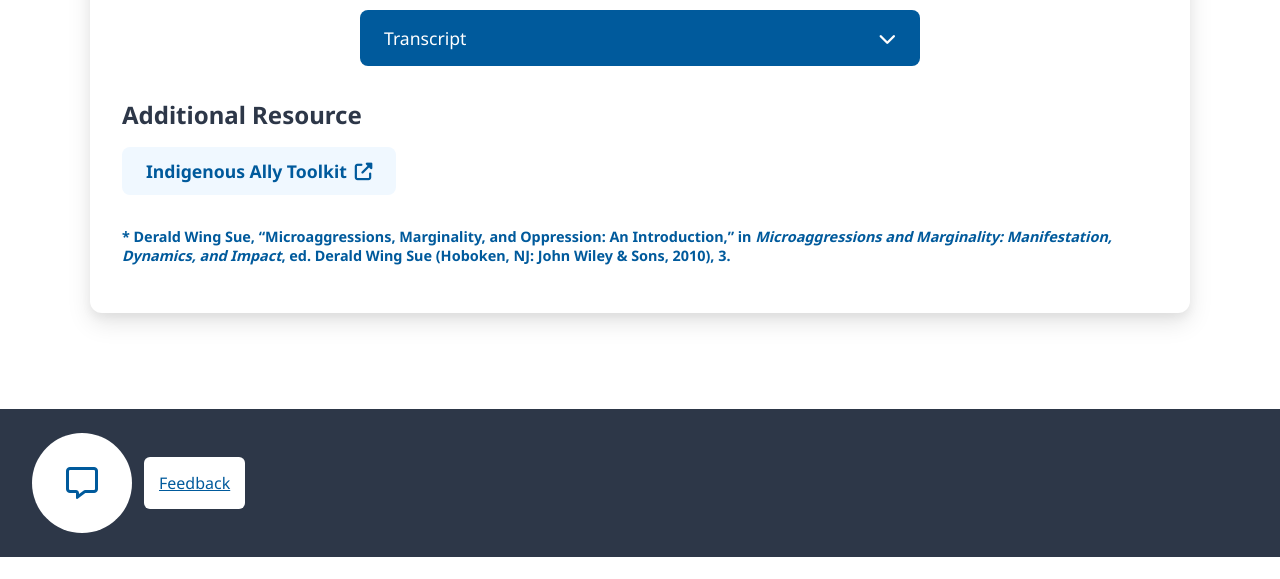
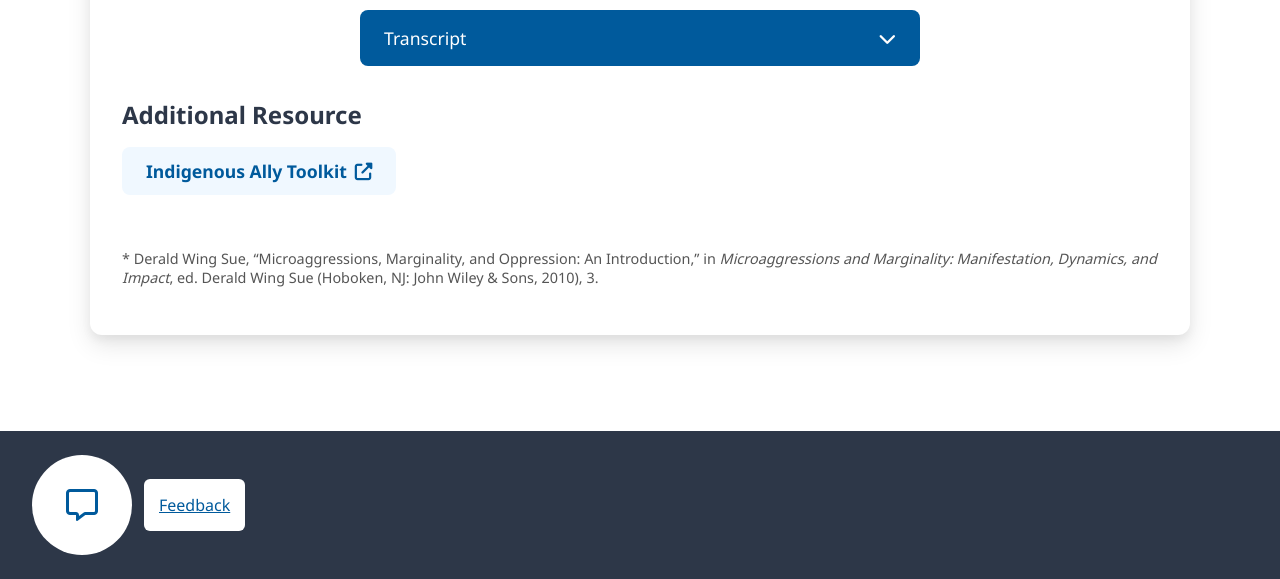
Before and after one commit to abdallahaac/il-microaggression-mac, a website: page index.html in a window 1280 px wide. Shown: the part 1259-1838 px from the top of the page. Before the commit the page ends 1816 px from the top, so only its background shows below. Drawn offline with nearby package versions, Linux system fonts and the light colour scheme.

Commit message:
added changes

```diff
--- a/index.html
+++ b/index.html
@@ -1140,6 +1140,7 @@
 									<i class="fa-solid fa-up-right-from-square"></i>
 								</span>
 							</a>
+							<br /><br />
 							<p
 								id="footnote-1"
 								style="
@@ -1148,15 +1149,13 @@
 									margin-top: 1rem; /* Add spacing above the footnote */
 								"
 							>
-								<strong style="color: #005a9c"
-									>* Derald Wing Sue, “Microaggressions, Marginality, and
-									Oppression: An Introduction,” in
-									<em
-										>Microaggressions and Marginality: Manifestation, Dynamics,
-										and Impact</em
-									>, ed. Derald Wing Sue (Hoboken, NJ: John Wiley & Sons, 2010),
-									3.</strong
-								>
+								* Derald Wing Sue, “Microaggressions, Marginality, and
+								Oppression: An Introduction,” in
+								<em
+									>Microaggressions and Marginality: Manifestation, Dynamics,
+									and Impact</em
+								>, ed. Derald Wing Sue (Hoboken, NJ: John Wiley & Sons, 2010),
+								3.
 							</p>
 						</section>
 
```
Also changed, not shown: index_fr.html (+7 -3 lines).
